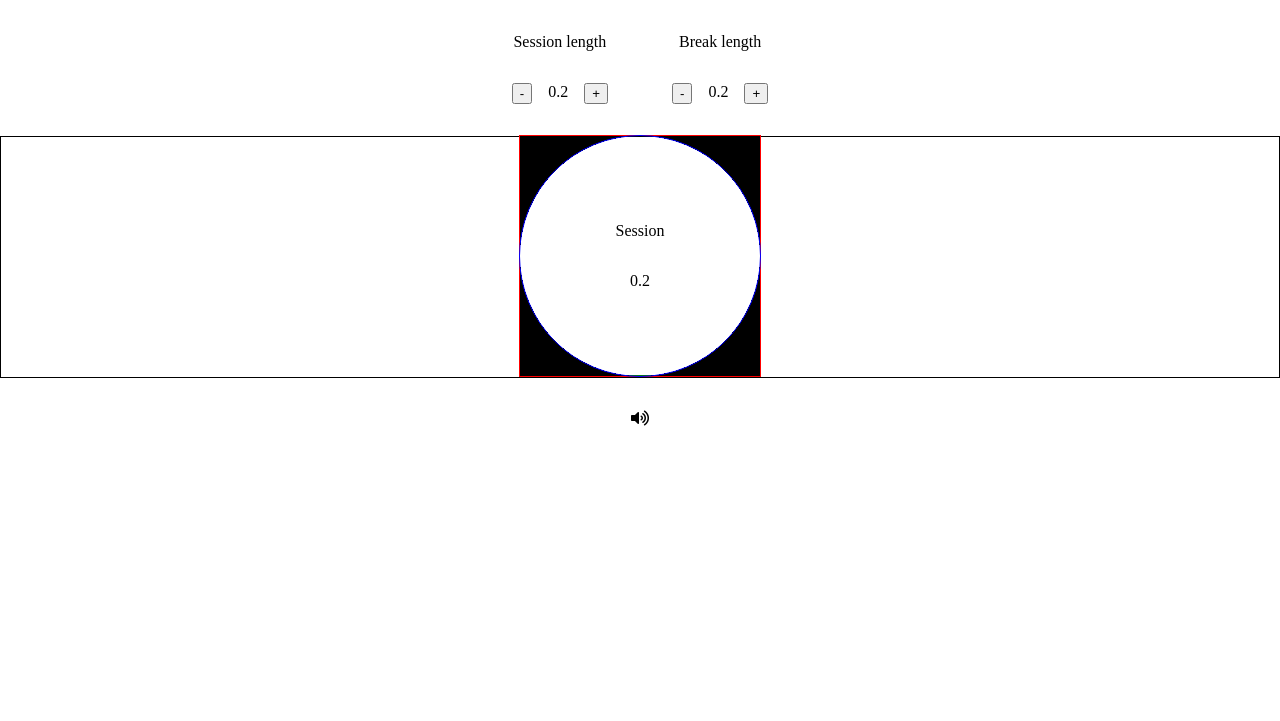
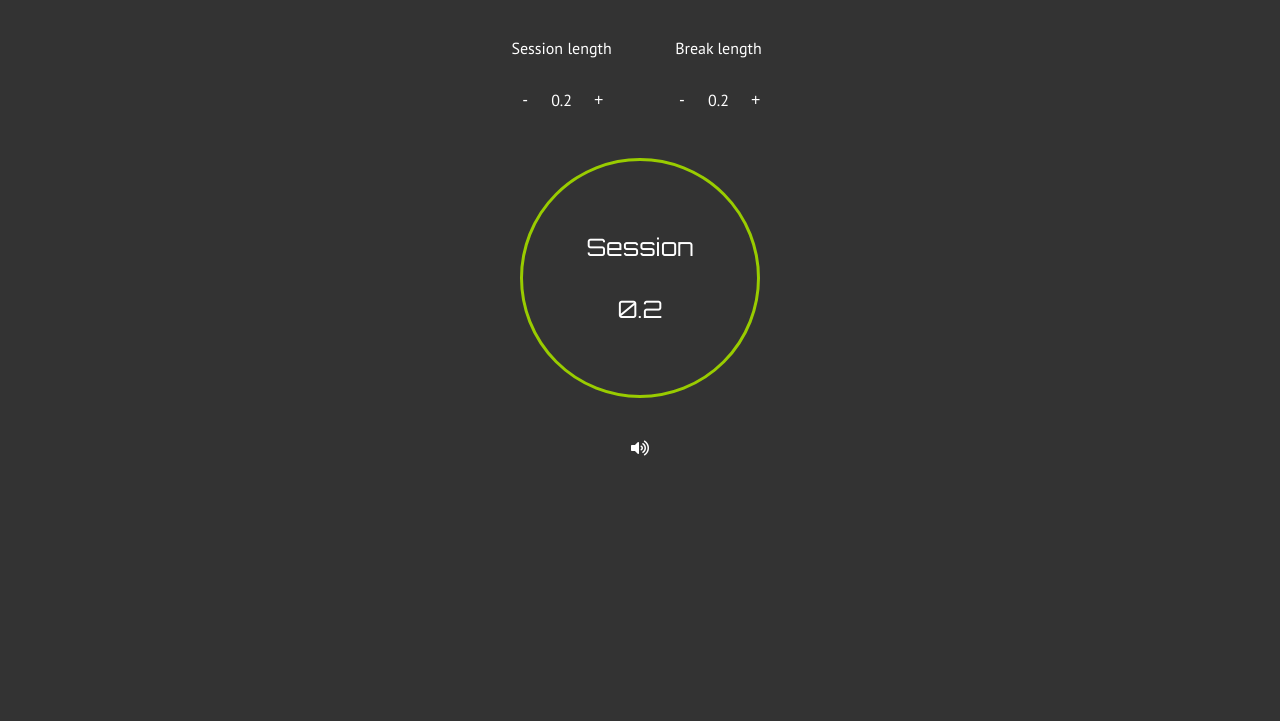
Before and after one commit to baisho/fcc-pomodoro-clock, a plain HTML site: page index.html in a window 1280 px wide. Shown: the part 79-800 px from the top of the page. Drawn offline with Linux system fonts and the light colour scheme.

Commit message:
Done with CSS. A few minor bugs with sound.

```diff
--- a/index.html
+++ b/index.html
@@ -8,13 +8,18 @@
     <title>Pomodoro Clock</title>
     <link rel="stylesheet" href="https://use.fontawesome.com/releases/v5.0.13/css/all.css" integrity="sha384-DNOHZ68U8hZfKXOrtjWvjxusGo9WQnrNx2sqG0tfsghAvtVlRW3tvkXWZh58N9jp"
         crossorigin="anonymous">
+    <link href="https://fonts.googleapis.com/css?family=Orbitron" rel="stylesheet">
+    <link href="https://fonts.googleapis.com/css?family=PT+Sans" rel="stylesheet">
     <link rel="stylesheet" type="text/css" href="pomodoro-css/style.css">
 </head>
 
 <body>
     <div class="content">
+
         <h1 class="title text--center">Pomodoro Clock</h1>
+
         <div class="setting flex flex--center">
+
             <div class="setting__item flex--column">
                 <p class="setting__item-text text--center">Session length</p>
                 <div class="setting__item-setbox flex flex--nowrap">
@@ -23,6 +28,7 @@
                     <button id="sessionPlus" class="setting__item-button">+</button>
                 </div>
             </div>
+
             <div class="setting__item flex--column">
                 <p class="setting__item-text text--center">Break length</p>
                 <div class="setting__item-setbox flex flex--nowrap">
@@ -31,6 +37,7 @@
                     <button id="breakPlus" class="setting__item-button">+</button>
                 </div>
             </div>
+
         </div>
 
         <div class="feedback flex flex--center">
--- a/pomodoro-css/style.css
+++ b/pomodoro-css/style.css
@@ -1,7 +1,10 @@
 body {
     max-width: 100%;
     margin: 0rem;
-    box-sizing: border-box;
+    box-sizing: content-box;
+    background-color: #333333;
+    font-family: 'PT Sans', sans-serif;
+    color: white;
 }
 
 .flex {
@@ -38,10 +41,21 @@ body {
 
 .setting__item-button {
     margin: 1rem;
+    background: transparent/*#99CC00*/;
+    border: 0px white solid;
+    width: 1.25rem;
+    height: 1.25rem;
+    font-size: 1rem;
+    color: white;
 }
 
+.setting__item-button:focus {
+    outline: none;
+  }
+
 .feedback {
-    border: 1px black solid;
+    padding-top: 0.5rem;
+    height: 16rem;
 }
 
 .feedback--positionRelative {
@@ -59,30 +73,26 @@ body {
 }
 
 .feedback__fillingBackgroundPanel {
-    border: 1px green solid;
-    background: rgba(141, 78, 78, 0.5);
-    max-height: 100%;
+    background: #99CC00;
+    z-index: 1;
 }
 
 .feedback__coverPanel {
-    border: 1px red solid;
-    background: radial-gradient(transparent 7.5rem, rgba(0,0,0,1) 0);/*
-    background: -moz-radial-gradient(transparent 150px, rgba(0,0,0,1) 150px);
-    background: -webkit-radial-gradient(transparent 150px, rgba(0,0,0,1) 150px);
-    background: -ms-radial-gradient(transparent 150px, rgba(0,0,0,1) 150px);
-    background: -o-radial-gradient(transparent 150px, rgba(0,0,0,1) 150px);*/
-    pointer-events: none; /* send mouse events beneath this layer */
-
+    background: radial-gradient(transparent 7.49rem, rgba(51,51,51,1) 0);
+    z-index: 2;
 }
 
 .feedback__sectionPanel {
-    border: 1px blue solid;
-    border-radius: 100rem;
+    box-sizing: border-box;
+    border: 3px #99CC00 solid;
+    border-radius: 50%;
+    z-index: 4;
 }
 
 .feedback__item {
     margin: 1rem;
-    z-index: 2;
+    font-family: "Orbitron";
+    font-size: 1.5rem;
 }
 
 .audio {
--- a/pomodoro-js/script.js
+++ b/pomodoro-js/script.js
@@ -18,6 +18,8 @@ var heightVal = 0;
 var volumeUp = true;
 var audio5sec = document.getElementById("5sec");
 document.getElementById("feedback-fillingBackgroundPanel").style.height = 0;
+document.getElementsByClassName("feedback__fillingBackgroundPanel")[0].style.background = "#99CC00";
+
 
 
 // Adding 1 to session time
@@ -259,7 +261,6 @@ function showTime() {
 function countDown() {
     var now = Date.now();
     countTo10++;
-    console.log(countTo10);
     // Find the distance between start and the end
     distance = endTimeVal - now;
 
@@ -288,20 +289,31 @@ function countDown() {
     }
 
     if (countTo10 % 10 == 0) {
+        var elem = document.getElementsByClassName("feedback__fillingBackgroundPanel")[0];
+
+        if (session) {
+            elem.style.background = "#99CC00";
+        } else if (!session) {
+            elem.style.background = "#FF4444";
+        }
         var wholeHere = sectionLength * 60 * 1000;
         var partHere = wholeHere - distance;
-        console.log("partHere: " + partHere + " wholeHere: " + wholeHere);
         increaseBackground(partHere, wholeHere);
     }
 
 
     // If the countdown is finished, stop the current one and change for the next session
+    /*if (distance <= 11) {*/
+
+
     if (distance <= 100) {
         sessionButtonClickCounter = 0;
         heightVal = 0;
         countTo10 = 0;
         stopIt();
         if (session) {
+            pause5sec();
+            audio5sec.currentTime = 0;
             session = false;
         }
         else if (!session) {
@@ -312,7 +324,13 @@ function countDown() {
         showTime();
         pause5sec();
         audio5sec.currentTime = 0;
+        var elem = document.getElementsByClassName("feedback__fillingBackgroundPanel")[0];
+        elem.style.height = '0%';
         return;
+    }
+    if (distance <= 1000) {
+        var elem = document.getElementsByClassName("feedback__fillingBackgroundPanel")[0];
+        elem.style.height = '100%';
     }
 
     if (distance <= 6100) {
@@ -369,7 +387,6 @@ function toggleSoundOnAndOff() {
     }
 }
 
-
 // Function to increase the background of feedback__fillingBackgroundPanel
 function increaseBackground(part, whole) {
     var height = 0;
@@ -381,10 +398,3 @@ function increaseBackground(part, whole) {
         elem.style.height = height + '%';
     }
 }
-
-if (clickCounter == 0) {
-    countTo10 = 0;
-}
-
-console.log("clickCounter: " + clickCounter);
-console.log("countTo10: " + countTo10);
```
